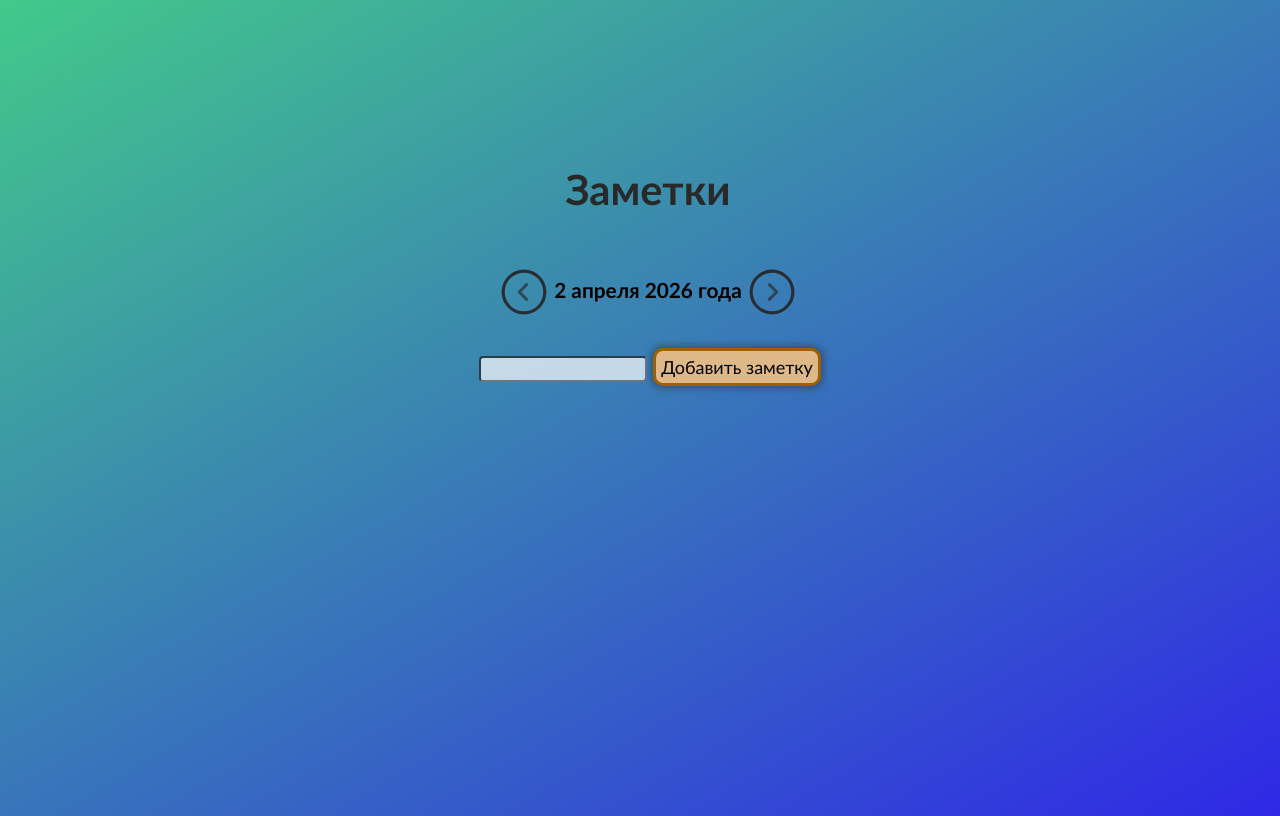
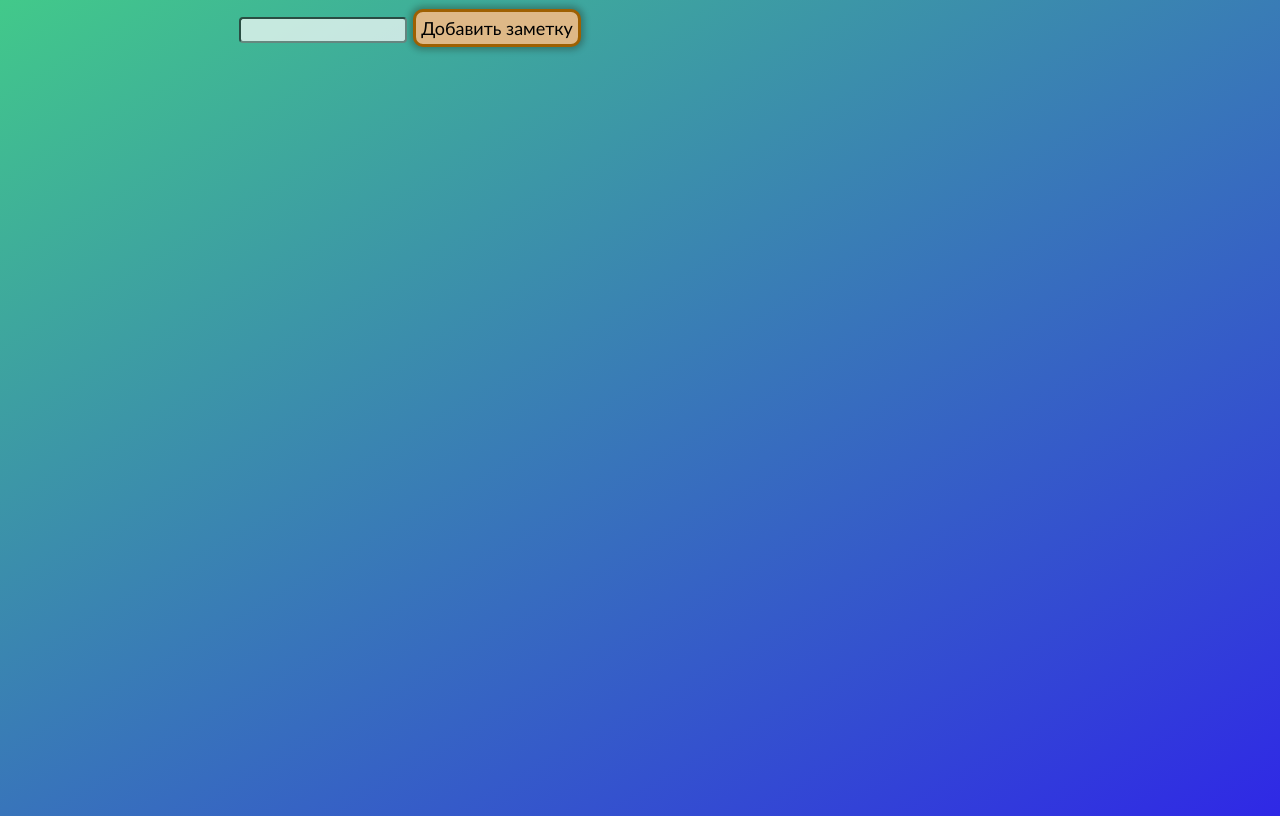
Before and after one commit to picell136/organizer-day_React, a React (Vite) app: page /show in a window 1280 px wide. Built offline with nearby package versions, Linux system fonts and the light colour scheme.

Commit message:
Modified App.jsx & main.jsx

```diff
--- a/src/App.jsx
+++ b/src/App.jsx
@@ -28,6 +28,7 @@ export default function App() {
   return (
 		<Routes router={router}>
 			<Route path="/" element={<HomePage />} />
+			<Route path="/show" element={<Show />} />
 			<Route path="*" element={<NotFound404 />} />
 		</Routes>
   )
--- a/src/main.jsx
+++ b/src/main.jsx
@@ -1,7 +1,7 @@
 import React from 'react';
 import { StrictMode } from 'react'
 import { createRoot } from 'react-dom/client'
-import { HashRouter } from 'react-router-dom'
+import { BrowserRouter } from "react-router-dom";
 
 import './index.css'
 
@@ -10,8 +10,8 @@ import App from './App.jsx'
 
 createRoot(document.getElementById('root')).render(
   <StrictMode>
-    <HashRouter>
+    <BrowserRouter>
       <App />
-    </HashRouter>
+    </BrowserRouter>
   </StrictMode>
 )
```
